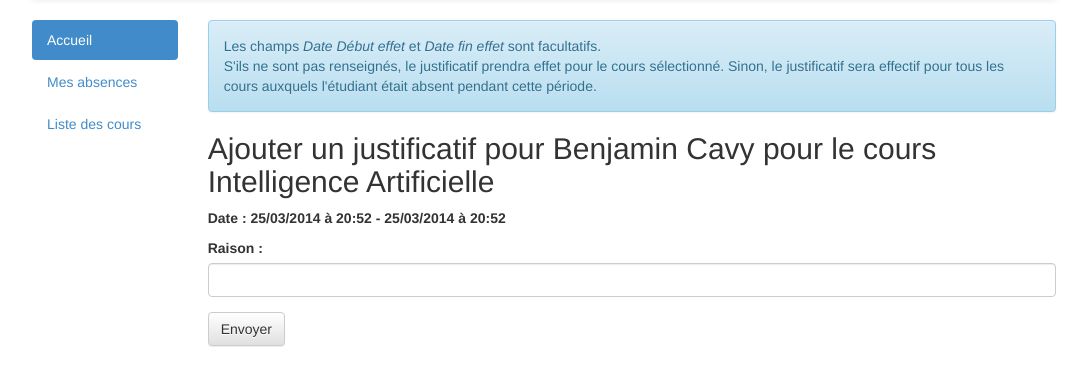
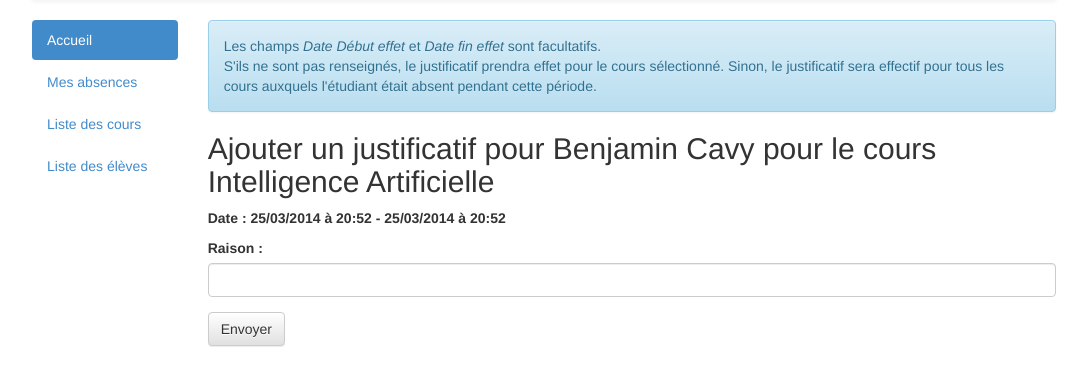
Before and after one commit to Zikkee/ProjetWesh, a Django app: page /justificatif/ajouter/1/ in a window 1280 px wide. Shown: the part 51-437 px from the top of the page, without its empty margins (96-1183 px from the left). Run offline with Django 3.2, Linux system fonts and the light colour scheme; data comes from the database, SQL or seed files in the repository; both versions use the stored data as it was after the commit; parts of the project's set-up code (start-up, migrations or seed data) failed here and were passed over; some libraries are stand-ins or nearby versions.

Commit message:
Réinsertion de la vue des élèves dans la nouvelle interface

```diff
--- a/templates/general.html
+++ b/templates/general.html
@@ -55,6 +55,7 @@
 				  	<li class="active"><a href="{% url 'absences:index' %}">Accueil</a></li>
 					<li><a href="#">Mes absences</a></li>
 					<li><a href="{% url 'absences:listeCours' %}">Liste des cours</a></li>
+					<li><a href="{% url 'absences:listeEleve' %}">Liste des élèves</a></li>
 				</ul>
 			</div>
 	 		<div class="col-md-10">
```
Also changed, not shown: db.sqlite3.
